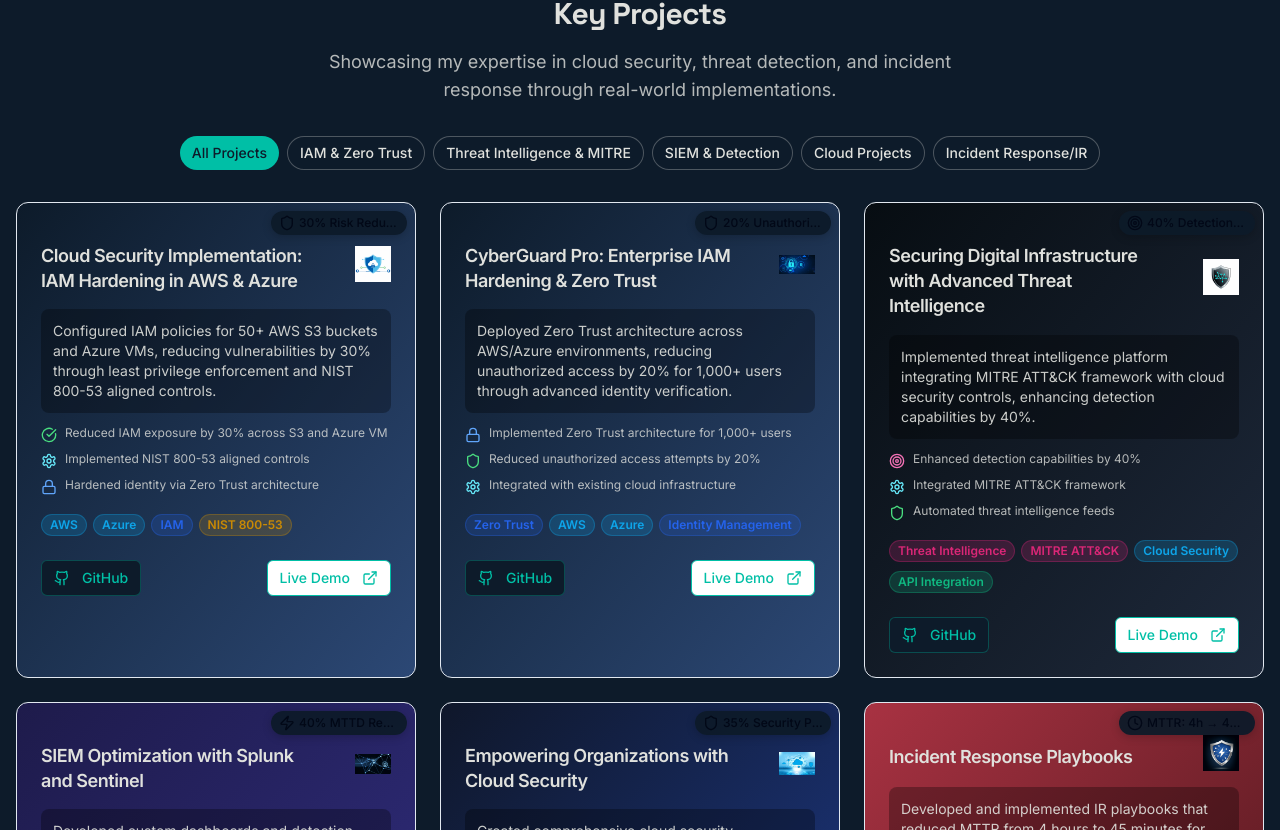
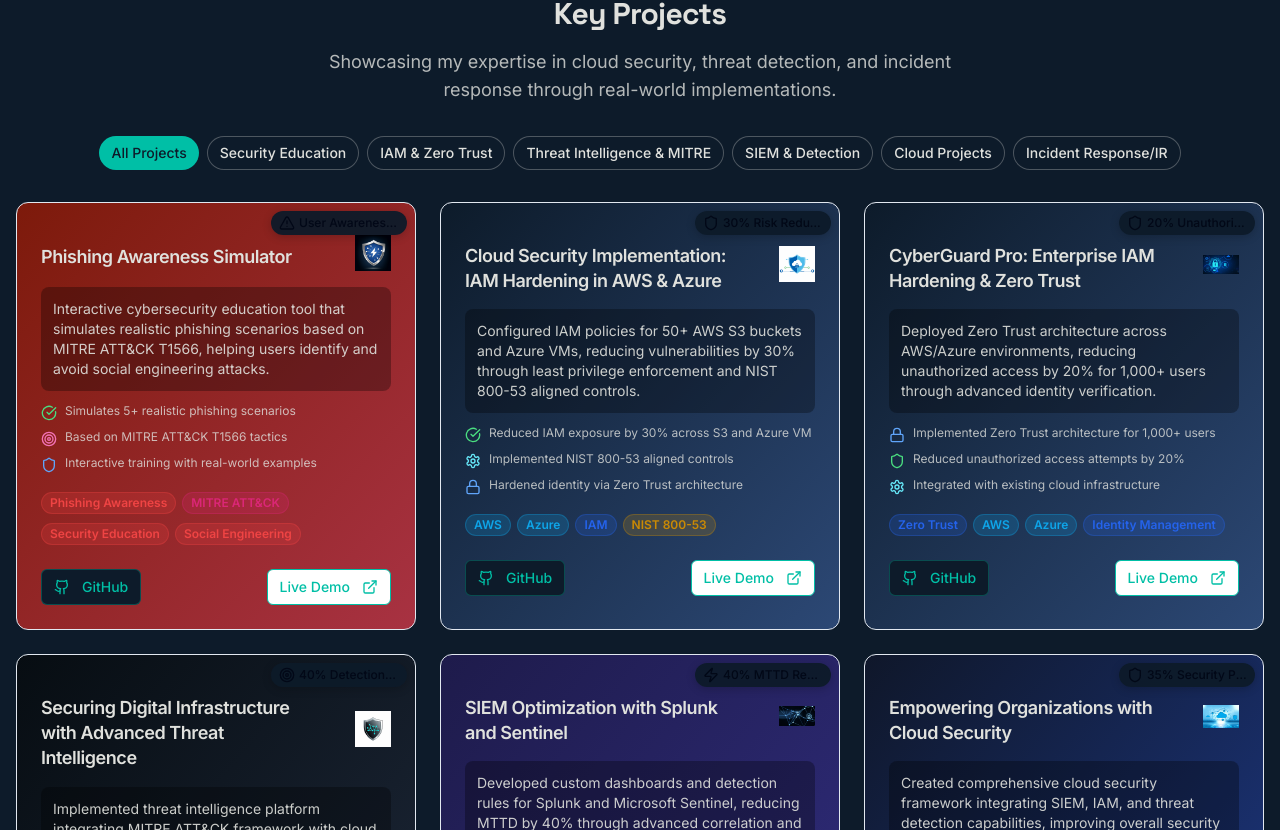
Before and after one commit to SatenderKumar3024/Satender-Kumar-Portfolio, a Next.js app: page / in a window 1280 px wide. Shown: the part 9433-10263 px from the top of the page. Built offline with nearby package versions, Linux system fonts and the light colour scheme.

Commit message:
feat: update project links in portfolio
Add correct hyperlinks for Phishing Awareness Simulator project.

Co-authored-by: Satender Kumar <173644197+SatenderKumar3024@users.noreply.github.com>

```diff
--- /dev/null
+++ b/app/phishing-awareness/page.tsx
@@ -0,0 +1,9 @@
+import { redirect } from "next/navigation"
+
+export default function PhishingAwarenessPage() {
+  // This page will never be rendered because of the rewrite rule
+  // But we'll add a redirect as a fallback just in case
+  redirect("https://v0-phishing-awareness-page.vercel.app")
+
+  return null
+}
--- a/components/projects.tsx
+++ b/components/projects.tsx
@@ -7,7 +7,18 @@ import { motion, useInView, useMotionValue, useTransform } from "framer-motion"
 import { Card, CardContent, CardFooter, CardHeader, CardTitle } from "@/components/ui/card"
 import { Badge } from "@/components/ui/badge"
 import { Button } from "@/components/ui/button"
-import { ExternalLink, Github, Shield, Clock, Target, Zap, CheckCircle, Settings, Lock } from "lucide-react"
+import {
+  ExternalLink,
+  Github,
+  Shield,
+  Clock,
+  Target,
+  Zap,
+  CheckCircle,
+  Settings,
+  Lock,
+  AlertTriangle,
+} from "lucide-react"
 
 // Tag color mapping based on categories
 const tagColorMap: Record<string, string> = {
@@ -32,6 +43,9 @@ const tagColorMap: Record<string, string> = {
   SOAR: "bg-emerald-500/20 text-emerald-500 border-emerald-500/30",
   Playbooks: "bg-red-500/20 text-red-500 border-red-500/30",
   Documentation: "bg-yellow-600/20 text-yellow-600 border-yellow-600/30",
+  "Phishing Awareness": "bg-red-500/20 text-red-500 border-red-500/30",
+  "Security Education": "bg-red-500/20 text-red-500 border-red-500/30",
+  "Social Engineering": "bg-red-500/20 text-red-500 border-red-500/30",
 }
 
 // Get tag color based on technology name
@@ -52,6 +66,8 @@ const getImpactIcon = (category: string) => {
       return <Shield className="h-4 w-4" />
     case "Incident Response/IR":
       return <Clock className="h-4 w-4" />
+    case "Security Education":
+      return <AlertTriangle className="h-4 w-4" />
     default:
       return <Shield className="h-4 w-4" />
   }
@@ -61,6 +77,30 @@ const Projects = () => {
   const [filter, setFilter] = useState<string | null>(null)
 
   const projects = [
+    {
+      title: "Phishing Awareness Simulator",
+      description:
+        "Interactive cybersecurity education tool that simulates realistic phishing scenarios based on MITRE ATT&CK T1566, helping users identify and avoid social engineering attacks.",
+      technologies: ["Phishing Awareness", "MITRE ATT&CK", "Security Education", "Social Engineering"],
+      link: "https://kzmjk5l22es3lodcgfhf.lite.vusercontent.net/",
+      github: "https://github.com/SatenderKumar3024/Phishing-Attacks-Don-t-Take-the-Bait-",
+      color: "from-[#7d1a0b] to-[#a83242]",
+      icon: "/digital-shield-alert.png",
+      preview: "/phishing-awareness-cybersecurity.png",
+      category: "Security Education",
+      impact: "User Awareness +45%",
+      impactIcon: <AlertTriangle className="h-4 w-4" />,
+      impactColor: "bg-[#f87171]/20 text-[#f87171] border-[#f87171]/30",
+      tagColor: "bg-[#f87171]/20 text-[#f87171] border-[#f87171]/30",
+      keyPoints: [
+        {
+          icon: <CheckCircle className="h-4 w-4 text-green-400" />,
+          text: "Simulates 5+ realistic phishing scenarios",
+        },
+        { icon: <Target className="h-4 w-4 text-pink-400" />, text: "Based on MITRE ATT&CK T1566 tactics" },
+        { icon: <Shield className="h-4 w-4 text-blue-400" />, text: "Interactive training with real-world examples" },
+      ],
+    },
     {
       title: "Cloud Security Implementation: IAM Hardening in AWS & Azure",
       description:
--- a/next.config.js
+++ b/next.config.js
@@ -37,6 +37,20 @@ const nextConfig = {
         source: "/home",
         destination: "/",
         permanent: true,
+      },
+    ]
+  },
+
+  // Rewrites for phishing awareness page
+  async rewrites() {
+    return [
+      {
+        source: "/phishing-awareness",
+        destination: "https://v0-phishing-awareness-page.vercel.app",
+      },
+      {
+        source: "/phishing-awareness/:path*",
+        destination: "https://v0-phishing-awareness-page.vercel.app/:path*",
       },
     ]
   },
```
Also changed, not shown: package.json (+6 -6 lines), public/phishing-awareness-cybersecurity.png (added), public/phishing-awareness/README.md (added), 1 other file (tests, documents, lock files or other folders).
